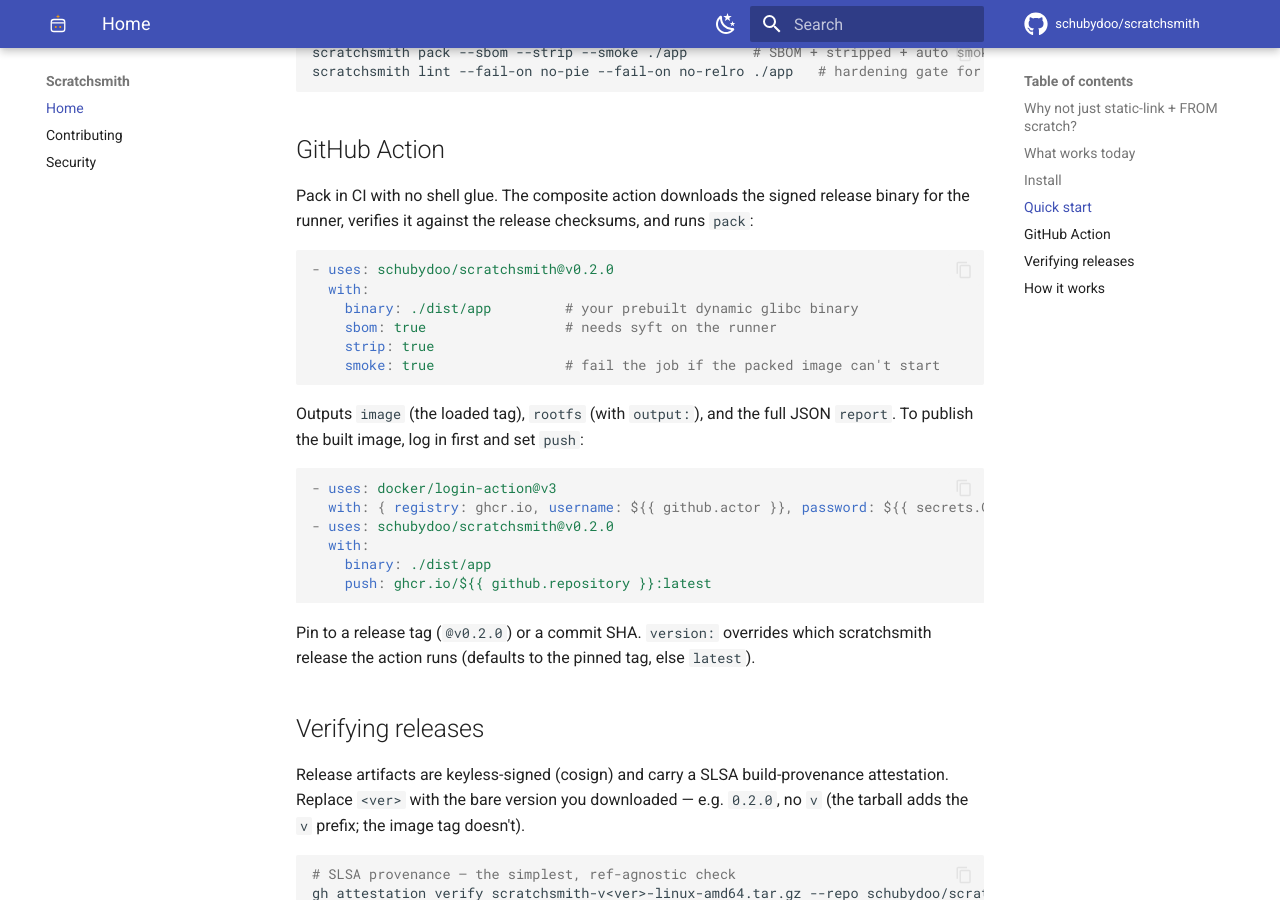
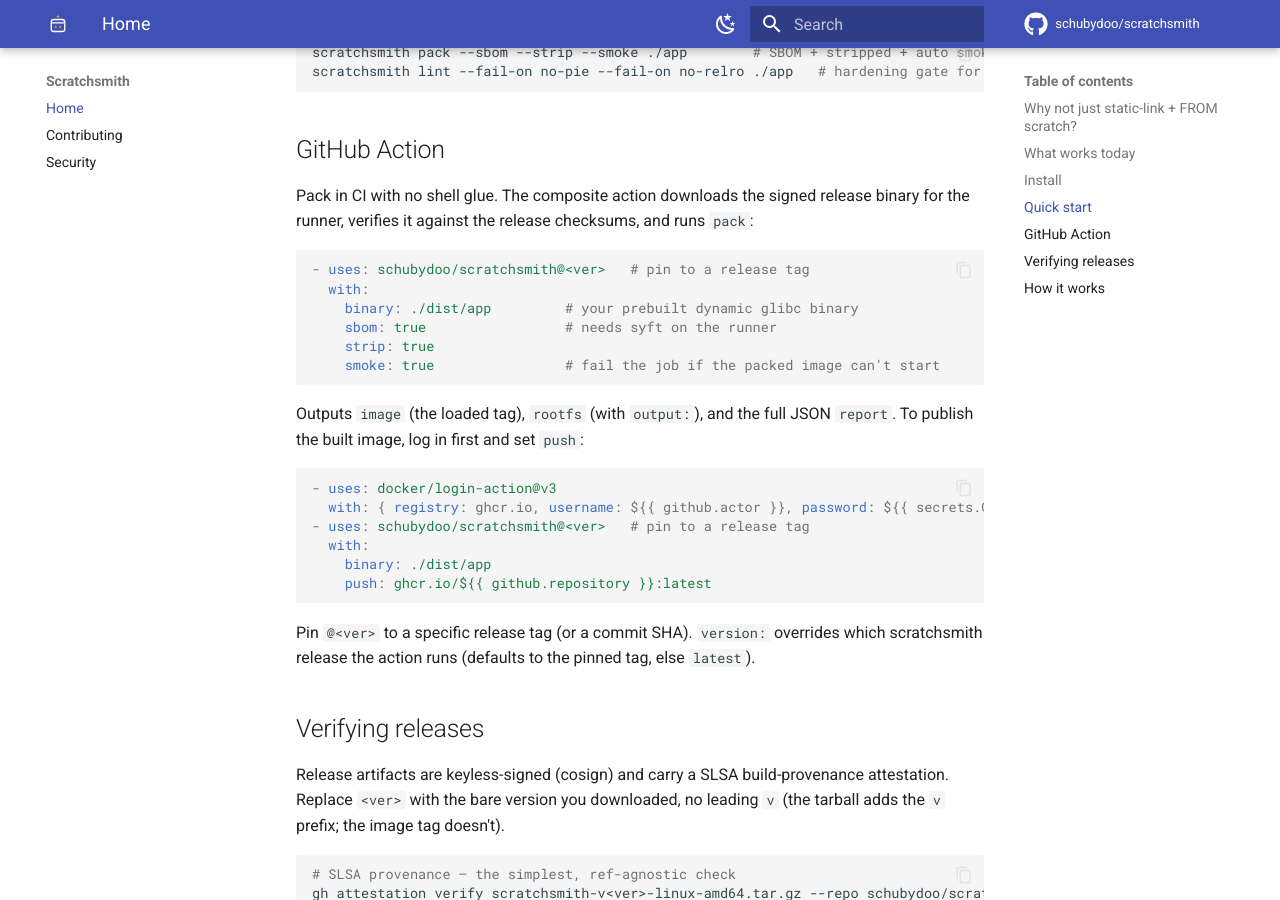
Before and after one commit to schubydoo/scratchsmith, an MkDocs documentation site: the page built from docs/index.md, in a window 1280 px wide and 900 px high, scrolled down 3165 px. Built offline with MkDocs 1.6.1 and Material for MkDocs 9.7.7, drawn with Linux system fonts in a browser that asks for light colours; comment, search, counter and statistics services are not loaded; the version menu is left out.

Commit message:
docs: use <ver> placeholders instead of pinned example versions
The @v0.2.0 examples in the README, docs, and issue template drifted one patch
behind every release (the docs-drift-auditor flagged them each time). Switch
the GitHub Action `uses:` examples and the verify snippet to the existing
`<ver>` placeholder convention, and point the bug-report template at
`scratchsmith --version` so nothing needs bumping per release.

Co-Authored-By: Claude Opus 4.8 <noreply@anthropic.com>

````diff
--- a/docs/index.md
+++ b/docs/index.md
@@ -129,7 +129,7 @@ Pack in CI with no shell glue. The composite action downloads the signed release
 runner, verifies it against the release checksums, and runs `pack`:
 
 ```yaml
-- uses: schubydoo/scratchsmith@v0.2.0
+- uses: schubydoo/scratchsmith@<ver>   # pin to a release tag
   with:
     binary: ./dist/app         # your prebuilt dynamic glibc binary
     sbom: true                 # needs syft on the runner
@@ -143,19 +143,19 @@ the built image, log in first and set `push`:
 ```yaml
 - uses: docker/login-action@v3
   with: { registry: ghcr.io, username: ${{ github.actor }}, password: ${{ secrets.GITHUB_TOKEN }} }
-- uses: schubydoo/scratchsmith@v0.2.0
+- uses: schubydoo/scratchsmith@<ver>   # pin to a release tag
   with:
     binary: ./dist/app
     push: ghcr.io/${{ github.repository }}:latest
 ```
 
-Pin to a release tag (`@v0.2.0`) or a commit SHA. `version:` overrides which scratchsmith release
+Pin `@<ver>` to a specific release tag (or a commit SHA). `version:` overrides which scratchsmith release
 the action runs (defaults to the pinned tag, else `latest`).
 
 ## Verifying releases
 
 Release artifacts are keyless-signed (cosign) and carry a SLSA build-provenance attestation.
-Replace `<ver>` with the bare version you downloaded — e.g. `0.2.0`, no `v` (the tarball adds the
+Replace `<ver>` with the bare version you downloaded, no leading `v` (the tarball adds the
 `v` prefix; the image tag doesn't).
 
 ```sh
````
Also changed, not shown: README.md (+4 -4 lines), .github/ISSUE_TEMPLATE/bug_report.md.
